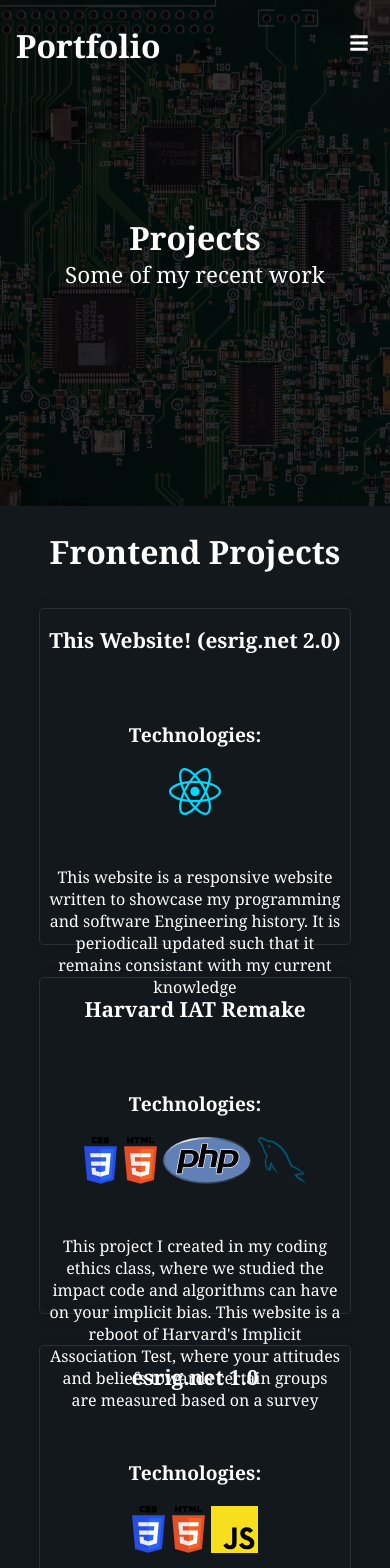
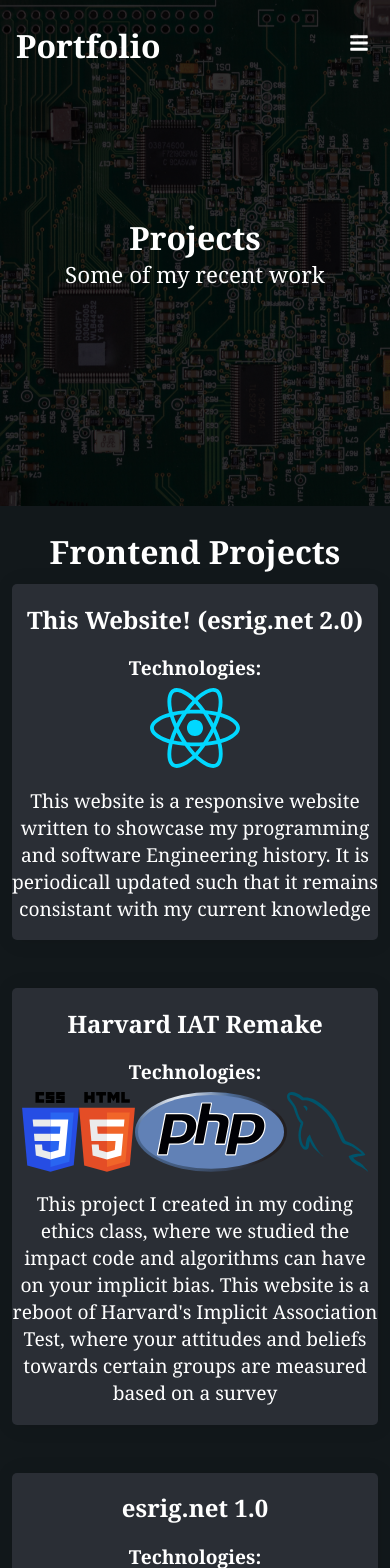
Before and after one commit to esrig1/esrig.net, a React (Create React App) app: page /project in a window 390 px wide. Shown: the top 1568 px of the page. Built offline with nearby package versions, Linux system fonts and the light colour scheme.

Commit message:
Boxes fit all text consistently, headers visible, and works on phones

```diff
--- a/src/components/project/ProjectBox.js
+++ b/src/components/project/ProjectBox.js
@@ -1,6 +1,6 @@
 // ProjectBox.js
 import React from 'react';
-import './ProjectBox.css'; // Import your CSS file for styling
+import './ProjectBoxAlt.css'; // Import your CSS file for styling
 
 const ProjectBox = ({ title, description, demoLink, techStackImages }) => {
 
@@ -10,15 +10,16 @@ const ProjectBox = ({ title, description, demoLink, techStackImages }) => {
 
   return (
     <div className="project-box" onClick={handleProjectBoxClick}>
-
-        <h2>{title}</h2>
-        <p className='technologies'><strong>Technologies:</strong></p>
-        <div className="project-tech-stack">
-          {techStackImages}
+        <div className='top'>
+          <h2>{title}</h2>
+          <p className='technologies'><strong>Technologies:</strong></p>
+          <div className="project-tech-stack">
+            {techStackImages}
+          </div>
         </div>
-
-      <p className='description'>{description}</p>
-
+      <div className='bottom'>
+        <p className='description'>{description}</p>
+      </div>
     </div>
   );
 };
--- /dev/null
+++ b/src/components/project/ProjectBoxAlt.css
@@ -0,0 +1,72 @@
+/* ProjectBox.css */
+.project-box {
+    position: relative;
+    background-color: var(--color-grey-5);
+    border-radius: 5px;
+    box-shadow: 1px 1px 20px rgba(0, 0, 0, 0.1);
+    transition: all 0.4s ease-in-out;
+    width: 100%;
+}
+
+.project-box .top{
+    display: flex;
+    flex-direction: column;
+}
+
+.project-box .bottom{
+    margin: 5% 0;
+}
+
+.project-box h2 {
+    text-align: center;
+    padding-top: 5%;
+}
+
+.project-box .description {
+   text-align: center;
+}
+
+.project-box .technologies {
+    text-align: center;
+    margin-top: 5%;
+}
+
+.project-box:hover {}
+
+.project-box .project-tech-stack {
+    margin-top: 2%;
+    display: flex;
+    align-items: center;
+    justify-content: center;
+
+
+
+
+}
+
+.project-box .project-tech-stack img {
+    height: 5rem;
+    width: auto;
+}
+
+@media screen and (max-width: 1550px) {
+  .project-box .description {}
+}
+
+@media screen and (max-width: 1000px) {
+  .project-box {}
+
+  .project-box h2 {}
+
+  .project-box .project-tech-stack img {}
+}
+
+@media screen and (max-width: 650px) {
+  .project-box {}
+
+  .project-box h2 {}
+
+  .project-box .description {}
+
+  .project-box .technologies {}
+}
--- a/src/components/project/projectSections/XYZProjects.css
+++ b/src/components/project/projectSections/XYZProjects.css
@@ -1,7 +1,8 @@
 .project-boxes {
-    display: flex;
-    margin: 5%;
-    align-items: center;
+    display: grid;
+    grid-template-columns: repeat(3, 1fr);
+    gap: 4%;
+    margin: 3%
   }
 
 .project-container {
@@ -11,19 +12,11 @@
   margin-top: 3%;
 }
 
-@media screen and (max-width: 850px) {
+@media screen and (max-width: 800px) {
   .project-boxes {
-    margin: 3%;
+    grid-template-columns: 1fr;
+  }
+  .project-container {
+    margin-bottom: 150px;
   }
 }
-
-@media screen and (max-width: 650px) {
-  .project-boxes {
-    flex-direction: column;
-
-    margin: 5%;
-  }
-
-
-
-}
```
